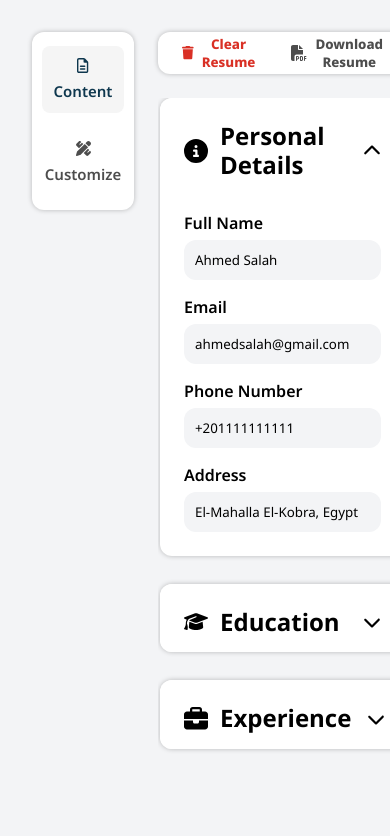
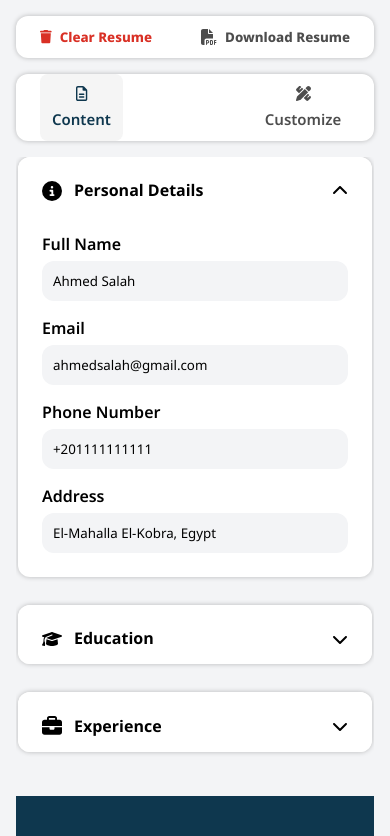
Before and after one commit to ahmeducf/cv-builder, a React (Vite) app: page / in a window 390 px wide. Shown: the top 836 px of the page. Built offline with nearby package versions, Linux system fonts and the light colour scheme.

Commit message:
chore: Make app responsive

```diff
--- a/src/components/App.css
+++ b/src/components/App.css
@@ -3,3 +3,11 @@
   gap: 24px;
   padding: 32px;
 }
+
+@media (max-width: 500px) {
+  #root {
+    flex-direction: column;
+    gap: 16px;
+    padding: 16px;
+  }
+}
--- a/src/components/preview/CvPreview.css
+++ b/src/components/preview/CvPreview.css
@@ -13,4 +13,18 @@
   font-family: var(--resume-font);
   width: 20cm;
   height: 29.7cm;
+  padding-bottom: 36px;
 }
+
+@media (max-width: 1024px) {
+  .cv-preview-container {
+    min-width: 276px;
+    height: auto;
+    overflow-y: auto;
+  }
+
+  .cv-preview {
+    width: 100%;
+    height: 100%;
+  }
+}
--- a/src/components/preview/SectionHeader.css
+++ b/src/components/preview/SectionHeader.css
@@ -10,3 +10,11 @@
   margin-bottom: 16px;
   margin-top: 40px;
 }
+
+@media (max-width: 1024px) {
+  .section-header {
+    margin: 0 24px;
+    margin-bottom: 16px;
+    margin-top: 40px;
+  }
+}
--- a/src/components/sidebar/EditSidebar.css
+++ b/src/components/sidebar/EditSidebar.css
@@ -5,3 +5,11 @@
   gap: 24px;
   flex: 1;
 }
+
+@media (max-width: 1024px) {
+  .edit-sidebar {
+    grid-template-columns: 1fr;
+    grid-template-rows: auto auto 1fr;
+    gap: 16px;
+  }
+}
--- a/src/components/sidebar/controls/Controls.css
+++ b/src/components/sidebar/controls/Controls.css
@@ -11,3 +11,9 @@
   border-radius: 12px;
   box-shadow: 0 0 5px rgba(0, 0, 0, 0.25);
 }
+
+@media (max-width: 1024px) {
+  .edit-sidebar__controls {
+    grid-column: 1 / -1;
+  }
+}
--- a/src/components/sidebar/form/Form.css
+++ b/src/components/sidebar/form/Form.css
@@ -8,3 +8,12 @@
   overflow-y: auto;
   padding: 0 2px;
 }
+
+@media (max-width: 1024px) {
+  .edit-sidebar__form {
+    grid-column: 1 / -1;
+    grid-row: 3 / -1;
+    height: auto;
+    overflow-y: auto;
+  }
+}
--- a/src/components/sidebar/form/content/Accordion.css
+++ b/src/components/sidebar/form/content/Accordion.css
@@ -41,3 +41,13 @@
   outline: none;
   box-shadow: 0 3px 15px rgba(59, 131, 246, 0.2);
 }
+
+@media (max-width: 1024px) {
+  .accordion__title svg {
+    width: 20px;
+  }
+
+  .accordion__button {
+    font-size: 16px;
+  }
+}
--- a/src/components/sidebar/nav/Nav.css
+++ b/src/components/sidebar/nav/Nav.css
@@ -10,3 +10,13 @@ nav.edit-sidebar__nav {
   padding: 14px 4px;
   box-shadow: 0 0 5px rgba(0, 0, 0, 0.25);
 }
+
+@media (max-width: 1024px) {
+  nav.edit-sidebar__nav {
+    grid-column: 1 / -1;
+    grid-row: 2 / 3;
+    flex-direction: row;
+    justify-content: space-between;
+    padding: 0 24px;
+  }
+}
--- a/src/index.css
+++ b/src/index.css
@@ -121,3 +121,9 @@ h1 {
 h2 {
   font-size: 1.17rem;
 }
+
+@media (max-width: 1024px) {
+  h1 {
+    font-size: 1rem;
+  }
+}
```
